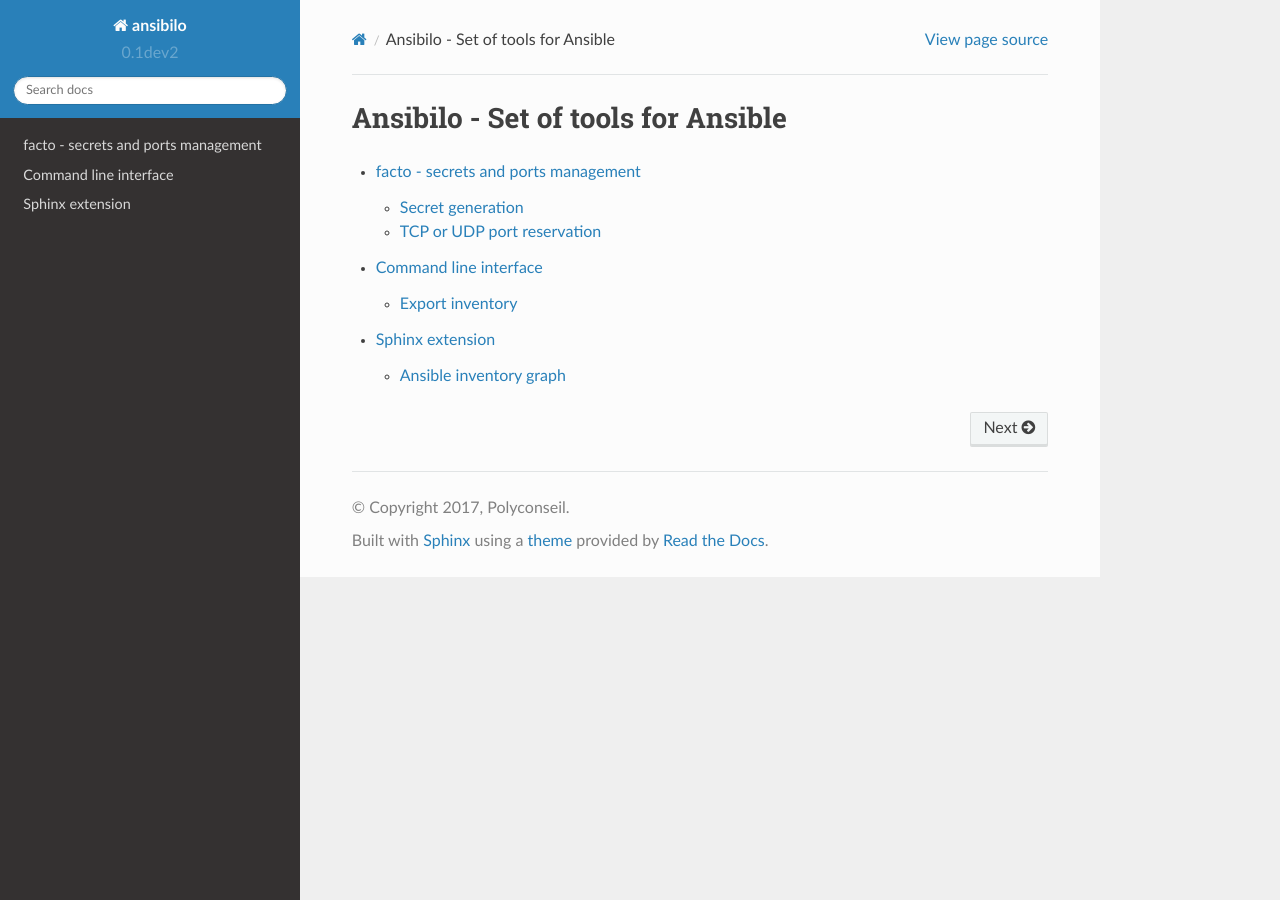
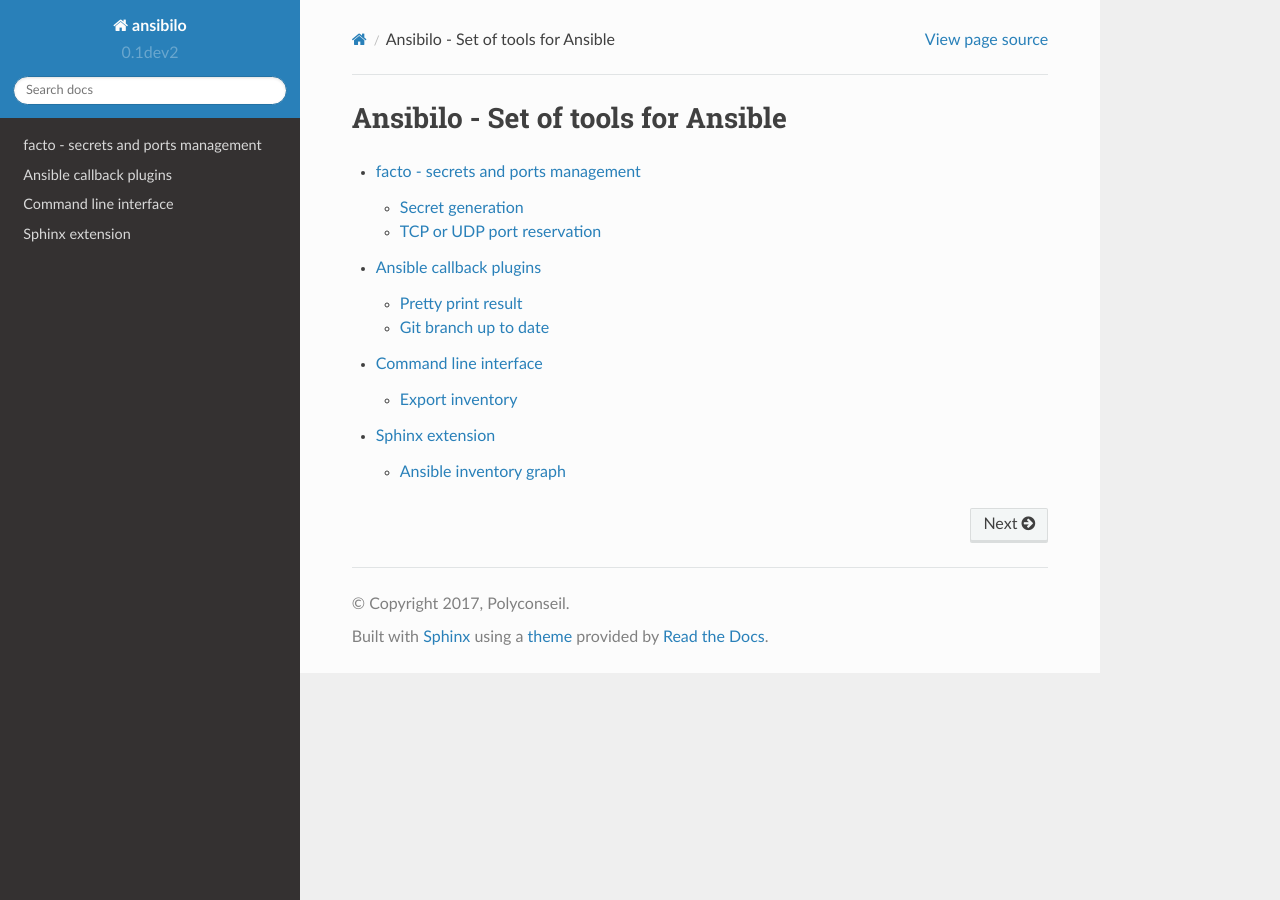
Before and after one commit to Polyconseil/ansibilo, a Sphinx documentation site: the page built from docs/index.rst, in a window 1280 px wide. Built offline with Sphinx 7.4.7 and the Read the Docs theme 2.0.0, drawn with Linux system fonts in a browser that asks for light colours.

Commit message:
docs: Add plugin section

```diff
--- a/README.rst
+++ b/README.rst
@@ -5,6 +5,7 @@
 
 - ``facto``, an Ansible module to create secrets and select unused ports on the remote host (and reused them at the next run).
 - A command line interface to export Ansible inventory in different formats.
+- Some callback plugins.
 - A Sphinx extension which allow to include a graph of the inventory in the documentation.
 
 Installation
--- a/docs/index.rst
+++ b/docs/index.rst
@@ -4,6 +4,7 @@
 .. toctree::
     :maxdepth: 2
 
-    facto.rst
-    cli.rst
-    sphinxext.rst
+    facto
+    plugins
+    cli
+    sphinxext
--- /dev/null
+++ b/docs/plugins.rst
@@ -0,0 +1,16 @@
+Ansible callback plugins
+========================
+
+Callback modules are activated by adding their name in the
+``defaults.callback_whitelist`` key of the ansible config file.
+
+Pretty print result
+-------------------
+
+This plugin (``pretty_print_result``) prints task result in indented format.
+
+Git branch up to date
+---------------------
+
+This plugins (``git_branch_uptodate``) stops the playbook execution if your
+local branch is not up to date with the origin branch.
```
